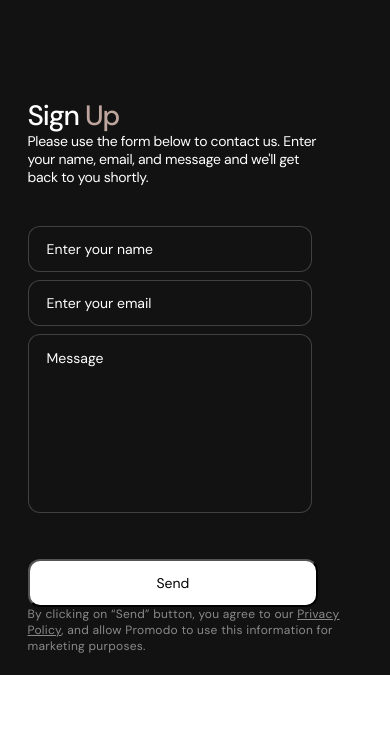
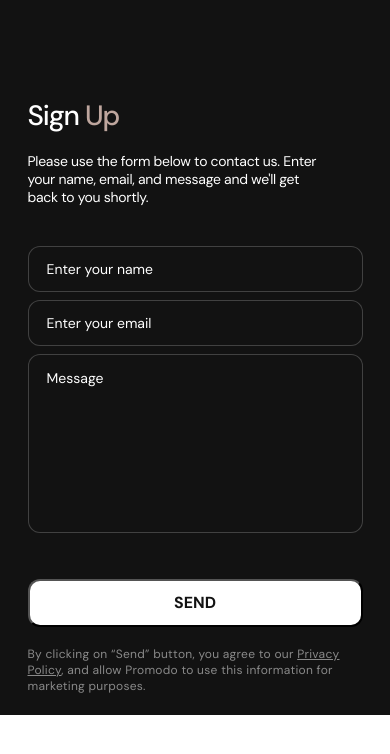
Before and after one commit to YouKnowWhoIs/Risky_bannies, a website built with Vite: page src/index.html in a window 390 px wide. Built offline with nearby package versions, Linux system fonts and the light colour scheme; files whose address does not match are found by name.

Commit message:
sign-up mobile version 2
sign-up mobile version 2

```diff
--- a/src/css/sign-up.css
+++ b/src/css/sign-up.css
@@ -8,7 +8,7 @@
     font-weight: 500;
     line-height: 1.14;
     letter-spacing: -0.04em;
-
+    margin-bottom: 20px;
 }
 
 .sign-up-span {
@@ -40,7 +40,7 @@
     background-color: #121212;
     margin-bottom: 8px;
     height: 46px;
-    width: 85%;
+    width: 100%;
 }
 
 .sign-up-input::placeholder {
@@ -59,7 +59,7 @@
     border: 1px solid rgba(255, 255, 255, 0.20);
     background-color: #121212;
     margin-bottom: 40px;
-    width: 85%;
+    width:100%;
     resize: none;
 }
 
@@ -78,6 +78,13 @@
     padding: 14px 127px;
     background-color: #FFF;
     border-radius: 12px;
+    margin-bottom: 20px;
+    color:  #121212;
+    font-size: 16px;
+    font-weight: 700;
+    line-height: 1.25;
+    text-transform: uppercase;
+    width:100%;
 }
 
 .private-policy {
@@ -91,6 +98,7 @@
     font-size: 12px;
     line-height: 1.3;
     text-decoration-line: underline;
+
 }
 
 .img-wrap {
```
